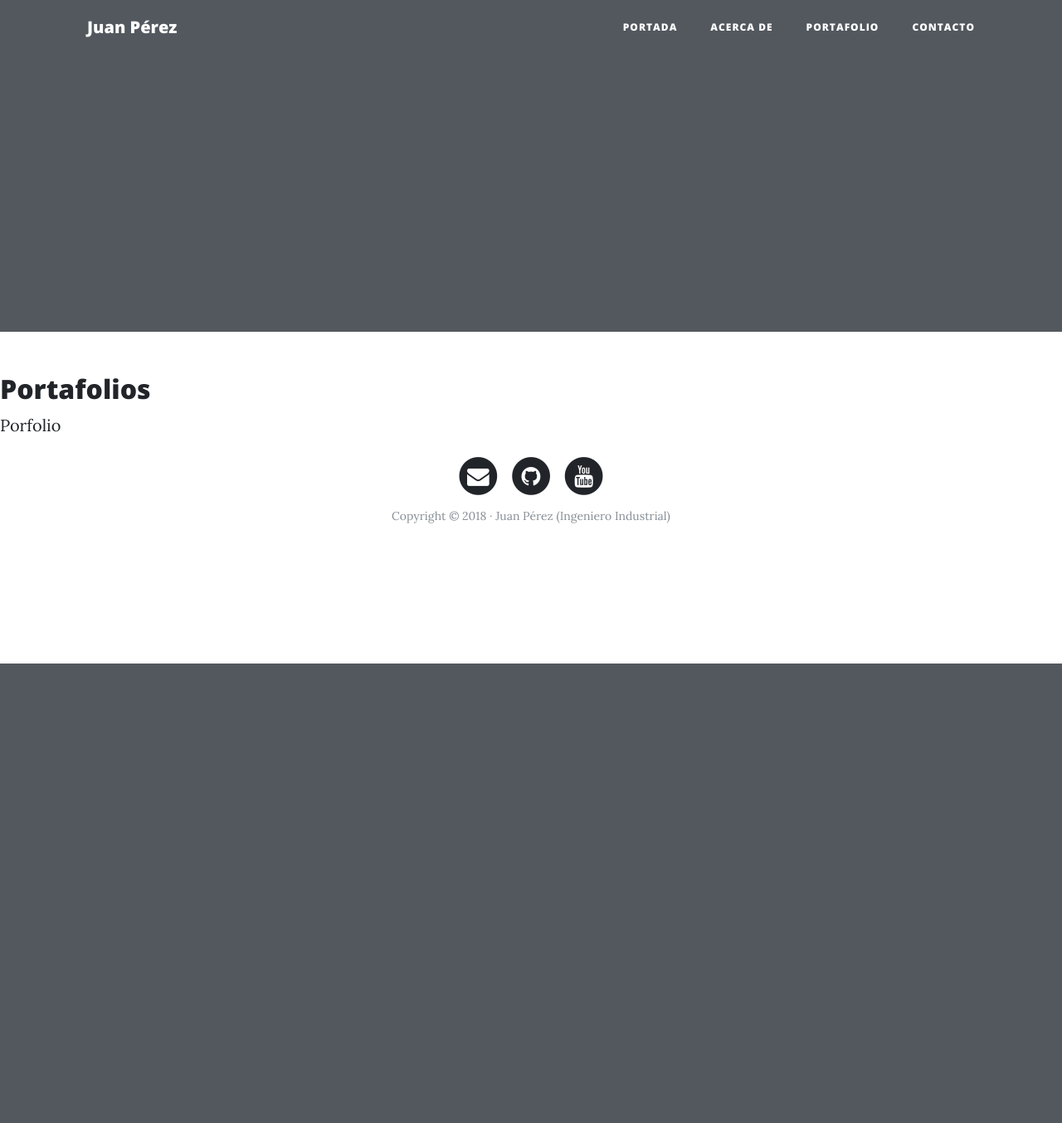
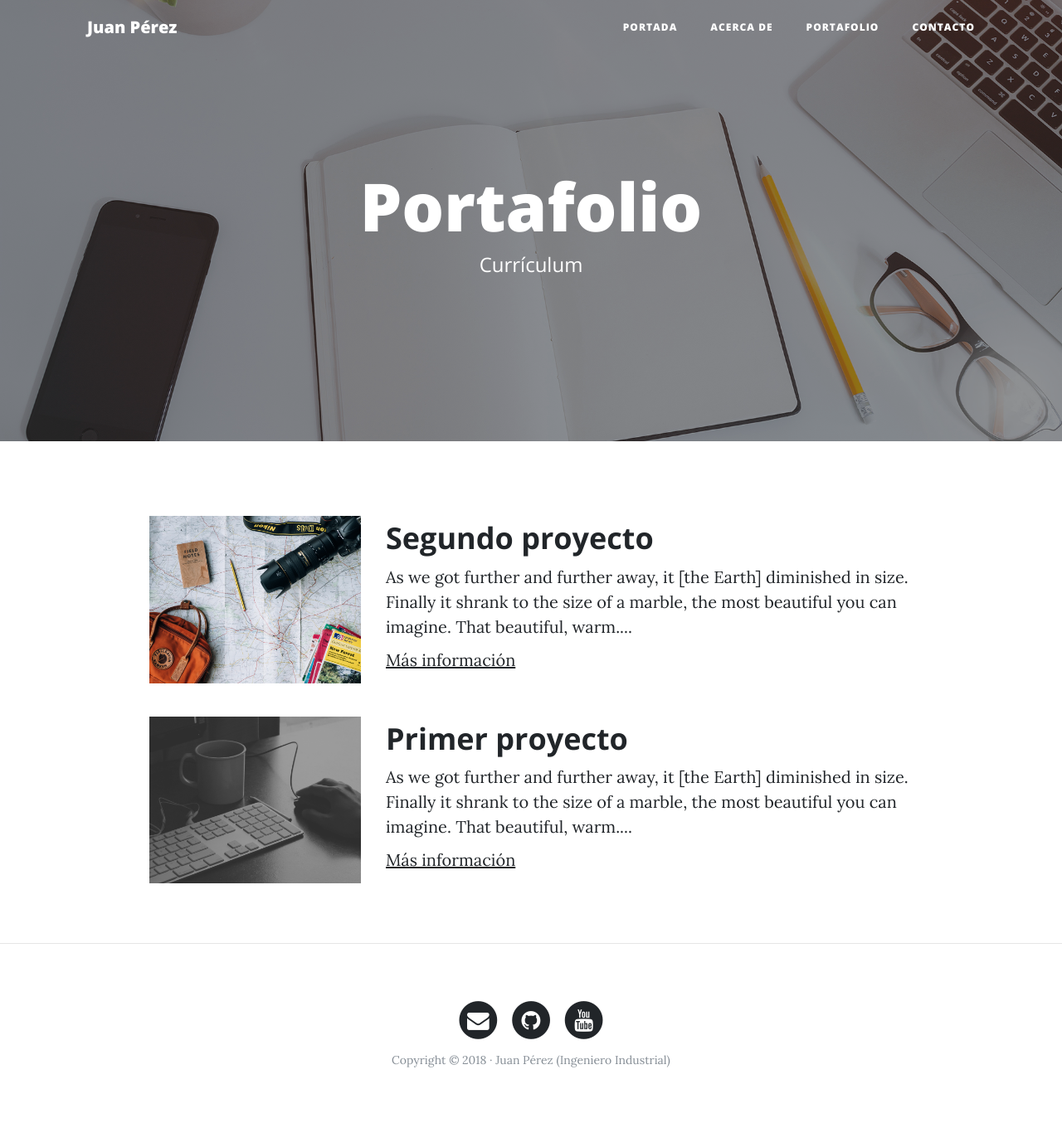
Before and after one commit to Javier-Acosta/Djando-Backend, a Django app: page /porfolio/ in a window 1280 px wide. Shown: the whole page at 83% size. Before the commit the page ends 800 px from the top, so only its background shows below. Run offline with Django 3.2, Linux system fonts and the light colour scheme; some libraries are stand-ins or nearby versions.

Commit message:
Actualizado Maquetación

```diff
--- a/core/templates/core/base.html
+++ b/core/templates/core/base.html
@@ -62,7 +62,13 @@
       </div>
     </header>
         {% comment %} contenido {% endcomment %}
-        {%block content%}{%endblock%}
+         <div class="container">
+
+          {%block content%}{%endblock%}
+             </div>
+          </div>
+       {% if request.path != "/"%} <hr> {% endif %}
+
     <!-- Pié de página -->
     <footer>
       <div class="container">
--- a/core/templates/core/home.html
+++ b/core/templates/core/home.html
@@ -8,7 +8,5 @@
               <span class="subheading">Ingeniero Industrial</span>
   {%endblock%}
 
-{% block content %}
 
-
-{% endblock %}
+{% comment %} python manage.py runserver {% endcomment %}
--- a/core/templates/core/porfolio.html
+++ b/core/templates/core/porfolio.html
@@ -3,8 +3,38 @@
 
 {% extends 'core/base.html' %}
 {% block title %} Portafolio {% endblock %}
+{% comment %} {% block title %} Acerca de{% endblock %} {% endcomment %}
+  {% comment %} {% block title %} Portada {% endblock %}  {% endcomment %}
+
+  {%block background%}    {%load static %}    {% static 'core/img/portfolio-bg.jpg'%} {%endblock%}
+
+  {%block headers%}
+   <h1>Portafolio</h1>
+              <span class="subheading">Currículum</span>
+  {%endblock%}
+
 {% block content %}
- <h2>Portafolios</h2>
-                        <p>Porfolio</p>
 
+        <div class="row project">
+                    <div class="col-lg-3 col-md-4 offset-lg-1">
+                        <img class="img-fluid" src="{% static 'core/img/about-bg.jpg'%}" alt="">
+                    </div>
+                    <div class="col-lg-7 col-md-8">
+                        <h2 class="section-heading title">Segundo proyecto</h2>
+                    <p>As we got further and further away, it [the Earth] diminished in size. Finally it shrank to the size of a marble, the most beautiful you can imagine. That beautiful, warm....</p>
+                    <p><a href="http://google.com">Más información</a></p>
+                    </div>
+                </div>
+                <!-- Proyecto -->
+                <div class="row project">
+                    <div class="col-lg-3 col-md-4 offset-lg-1">
+                        <img class="img-fluid" src="{% static 'core/img/home-bg.jpg'%}" alt="">
+                    </div>
+                    <div class="col-lg-7 col-md-8">
+                        <h2 class="section-heading title">Primer proyecto</h2>
+                    <p>As we got further and further away, it [the Earth] diminished in size. Finally it shrank to the size of a marble, the most beautiful you can imagine. That beautiful, warm....</p>
+                    <p><a href="http://google.com">Más información</a></p>
+                    </div>
+                </div>
+                </div>
 {% endblock %}
```
Also changed, not shown: core/templates/core/about.html (+19 -5 lines), core/templates/core/contacto.html (+15 -7 lines).
